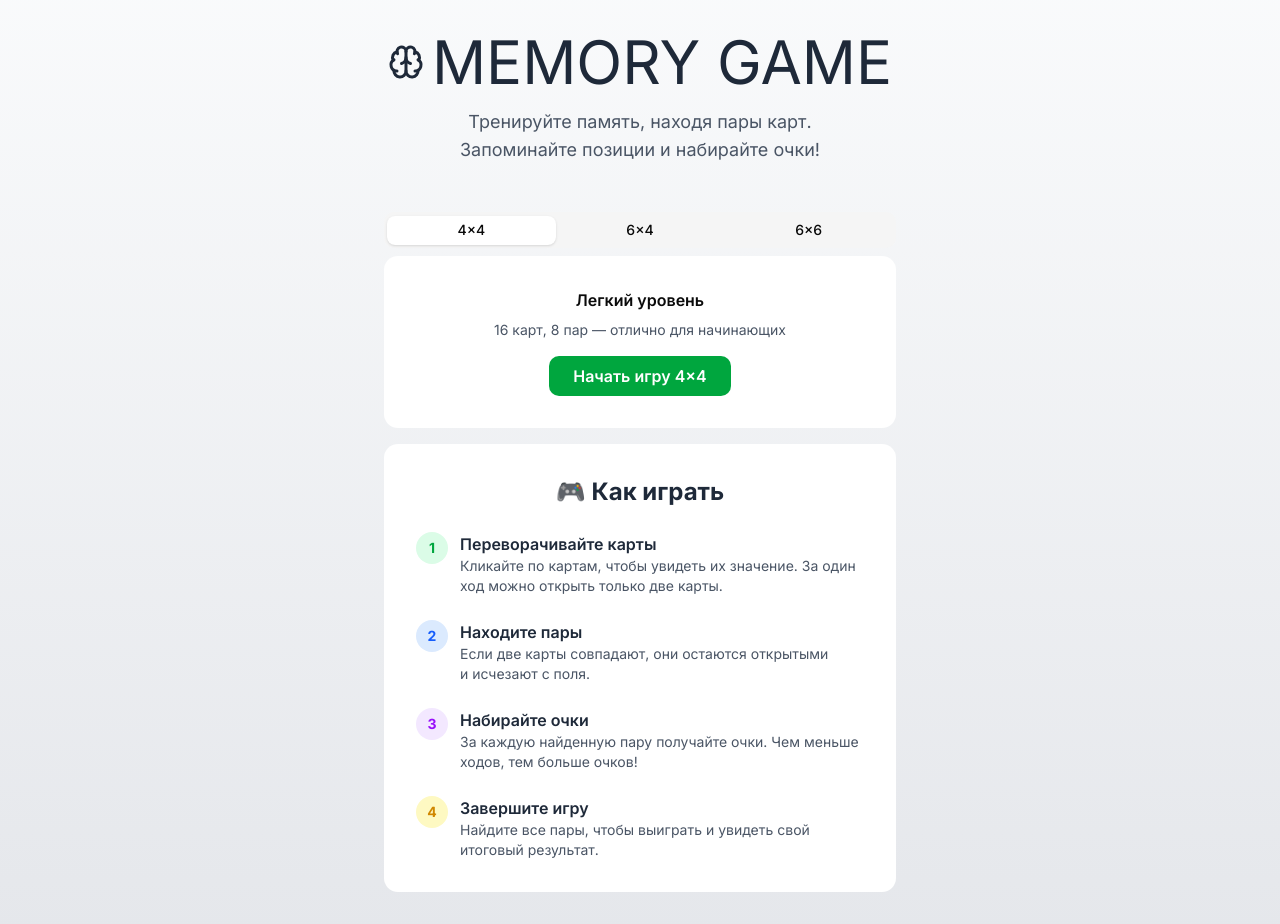
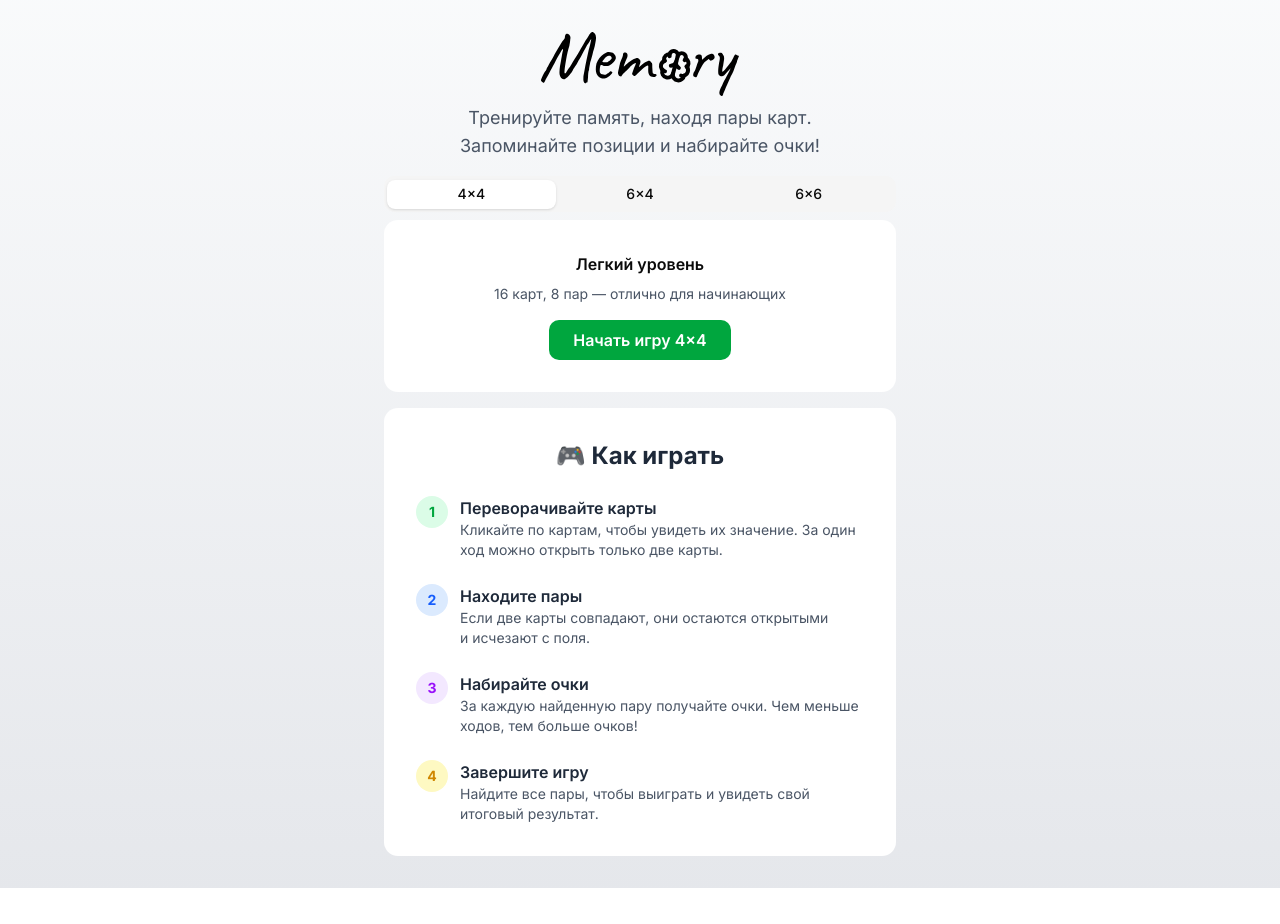
Before and after one commit to nshaikhinurov/andromeda-games, a Next.js app: page /memory in a window 1280 px wide. After the commit the page ends 888 px from the top, so only its background shows below. Built offline with nearby package versions, Linux system fonts and the light colour scheme.

Commit message:
feat(`MMR`): add game logo

```diff
--- a/src/app/memory/ui/title.tsx
+++ b/src/app/memory/ui/title.tsx
@@ -1,15 +1,31 @@
-import { Brain } from "lucide-react";
+import { Caveat } from "next/font/google";
+import Image from "next/image";
 
-export const Title = () => {
+const caveat = Caveat({
+  subsets: ["latin"],
+});
+
+export const Title = ({ showSubtitle }: { showSubtitle: boolean }) => {
   return (
-    <div className="text-center mb-8">
-      <h1 className="text-4xl sm:text-5xl lg:text-6xl uppercase  mb-4 flex items-center justify-center gap-2 text-gray-800 dark:text-white">
-        <Brain className="size-9" strokeWidth="2px" /> Memory Game
+    <div className="text-center  grid gap-2">
+      <h1
+        className={`text-4xl sm:text-5xl lg:text-6xl ${caveat.className} select-none  flex items-center justify-center text-gray-800 dark:text-white`}
+      >
+        <Image
+          src={"/memory-logo.svg"}
+          alt="Memory Game"
+          width={198.08}
+          height={64.45}
+          unoptimized
+        />
       </h1>
-      <p className="text-lg text-gray-600 dark:text-gray-400 max-w-lg mx-auto text-balance">
-        Тренируйте память, находя пары карт. Запоминайте позиции и набирайте
-        очки!
-      </p>
+
+      {showSubtitle && (
+        <p className="text-lg text-gray-600 dark:text-gray-400 max-w-lg mx-auto text-balance">
+          Тренируйте память, находя пары карт. Запоминайте позиции и набирайте
+          очки!
+        </p>
+      )}
     </div>
   );
 };
--- a/src/app/page.tsx
+++ b/src/app/page.tsx
@@ -171,20 +171,25 @@ export default function HomePage() {
           </div>
 
           <div className="grid grid-cols-1 gap-6 md:grid-cols-2 lg:grid-cols-3">
-            <FileCard
-              title="Tango Game"
-              metadata="Fill the grid with colors"
-              thumbnail="/placeholder.svg"
-            />
+            <FileCard title="Tango Game" metadata="Fill the grid with colors" />
             <FileCard
               title="Memory Game"
               metadata="Card game to test your memory"
-              thumbnail="/placeholder.svg"
+              thumbnail={
+                <Image
+                  src={"/memory-logo.svg"}
+                  alt="Memory Game"
+                  width={198.08}
+                  height={64.45}
+                  unoptimized
+                  className="w-[80%] h-auto mx-auto object-contain transition-transform group-hover:scale-105"
+                />
+              }
+              href="/memory"
             />
             <FileCard
               title="Kitsune: Whisper of the Fox"
               metadata="Three in a row game"
-              thumbnail="/placeholder.svg"
             />
           </div>
         </div>
@@ -249,24 +254,32 @@ function FileCard({
   title,
   metadata,
   thumbnail,
+  href = "#",
 }: {
   title: string;
   metadata: string;
-  thumbnail: string;
+  thumbnail?: React.ReactNode;
+  href?: string;
 }) {
+  const thumbnailPlaceholder = (
+    <Image
+      src="/placeholder.svg"
+      alt={title}
+      width={400}
+      height={300}
+      className="h-full w-full object-cover transition-transform group-hover:scale-105"
+    />
+  );
+
   return (
     <div className="group relative overflow-hidden rounded-lg border bg-white">
-      <div className="aspect-[4/3] overflow-hidden">
-        <Image
-          src={thumbnail || "/placeholder.svg"}
-          alt={title}
-          width={400}
-          height={300}
-          className="h-full w-full object-cover transition-transform group-hover:scale-105"
-        />
+      <div className="aspect-[4/3] overflow-hidden flex items-center justify-center ">
+        {thumbnail || thumbnailPlaceholder}
       </div>
-      <div className="p-4">
-        <h3 className="font-medium text-gray-900">{title}</h3>
+      <div className="p-4 border-t">
+        <Link href={href} className="hover:underline">
+          <h3 className="font-medium text-gray-900">{title}</h3>
+        </Link>
         <p className="text-sm text-gray-500">{metadata}</p>
       </div>
     </div>
```
Also changed, not shown: public/memory-logo.svg (added).
